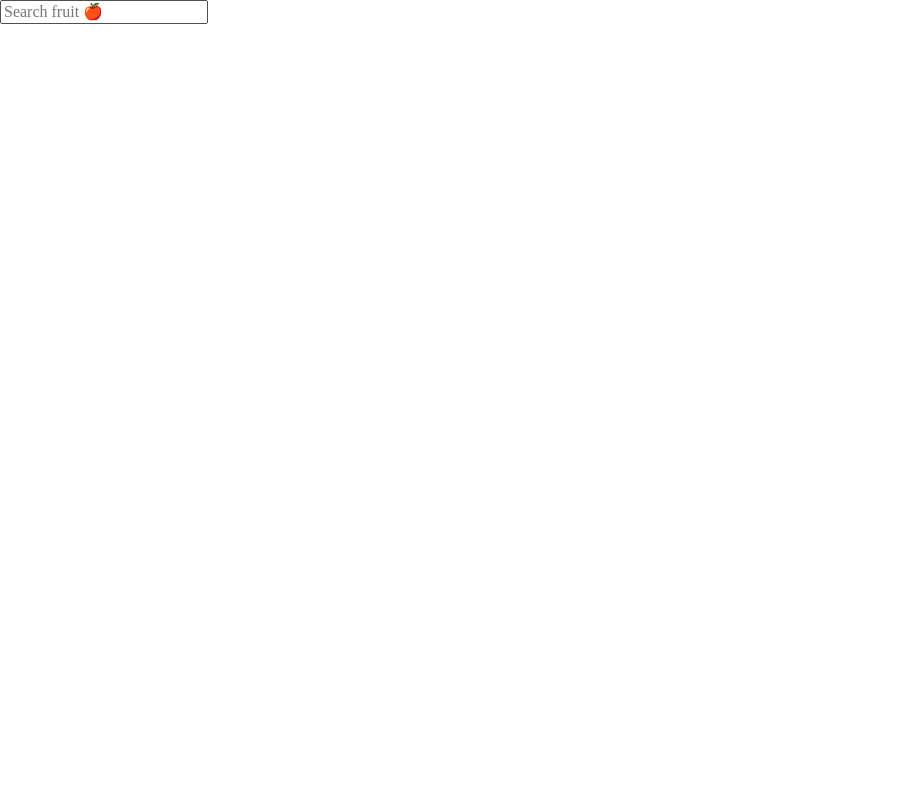
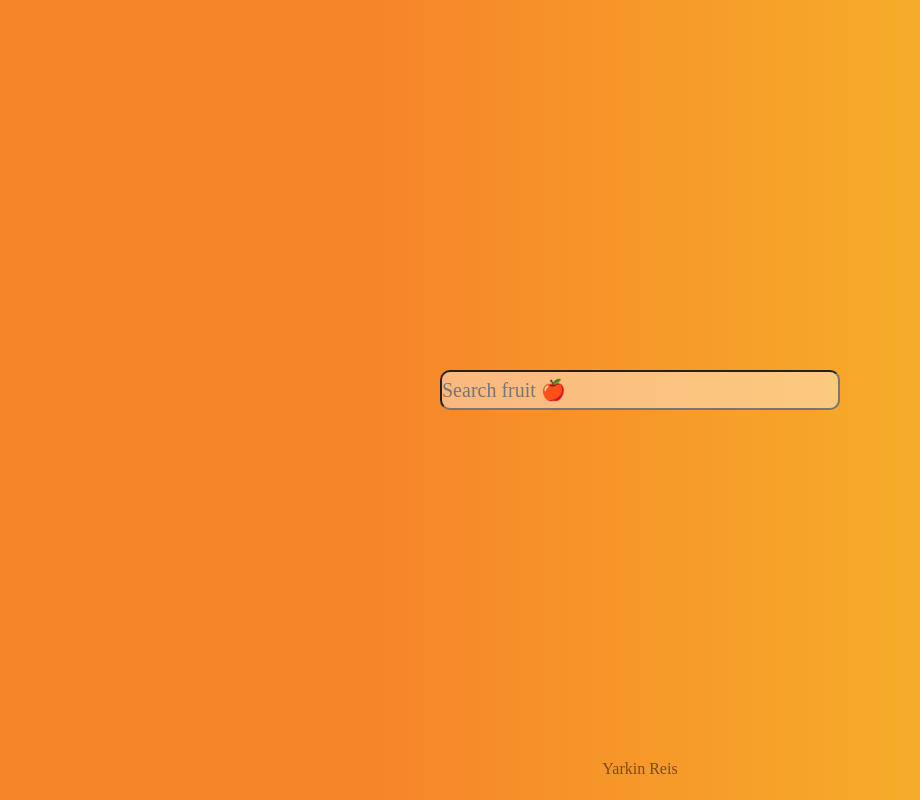
Before and after one commit to YarkinReis/Fruit_Search_Project, a plain HTML site: page index.html in a window 1280 px wide. Shown: the whole page, without its empty margins (0-920 px from the left). Drawn offline with nearby package versions, Linux system fonts and the light colour scheme.

Commit message:
All codes are done!

```diff
--- a/index.html
+++ b/index.html
@@ -15,6 +15,7 @@
 		<ul></ul>
 	</div>
 </div>
+<p class="footer"> Yarkin Reis  </p>
 <!-- partial -->
   <script  src="./script.js"></script>
 
--- a/script.js
+++ b/script.js
@@ -14,9 +14,9 @@ function search(str) {
 
 function searchHandler(e) {
 	// TODO
-    const inputVal = input.value;
+    const inputVal = input.value.toLowerCase();
     const results = search(inputVal);
-
+    showSuggestions(results,inputVal);
 
 }
 
@@ -26,11 +26,14 @@ function showSuggestions(results, inputVal) {
         const li = document.createElement('li');
         li.textContent = element;
         suggestions.appendChild(li);
+        li.addEventListener('click',useSuggestion);
     });
 	// TODO
 }
 
 function useSuggestion(e) {
+    input.value = e.target.textContent;
+    suggestions.innerHTML='';
 	// TODO
 }
 
--- a/style.css
+++ b/style.css
@@ -1,46 +1,97 @@
 * {
-    /* box-sizing: border-box; */
+    box-sizing: border-box;
+    padding: 0;
+    margin: 0;
+
   }
 
   :focus {
+    outline: rgba(0,0,0,0.3) auto 8px;
    /* TODO */
   }
 
   body {
+    background: linear-gradient(
+    90deg,
+    rgba(245, 112, 4, 0.85) 30%,
+    rgba(245, 167, 4, 0.85) 80%
+  );
+  display: flex;
+  justify-content: center;
+  align-items: center;
+  height: 50vh;
     /* TODO */
   }
 
   input {
+    width: 100%;
+ font-size: 20px;
+
+ height: 40px;
+ width: 400px;
+ border-radius: 10px;
    /* TODO */
   }
 
   .search-container {
+    position: absolute;
+    left: 50%;
+    top: 50%;
+    width: auto;
+    height: auto;
+    transform: translate(-50%,-30px);
    /* TODO */
   }
   .search-container input,
   .search-container .suggestions {
+    position: relative;
+    max-height: 20vw;
     /* TODO */
   }
   .search-container input {
+    background-color: rgba(255,255,255,0.4);
    /* TODO */
   }
   .search-container .suggestions {
+    cursor: pointer;
+  position: absolute;
+  max-height: 180px;
+  overflow-y: auto;
+  left: 0;
+  right: 0;
+  top: 100%;
      /* TODO */
   }
 
   ul {
+    max-height: 35%;
+  padding: 0;
+  margin: 0;
     /* TODO */
   }
   ul.has-suggestions {
+    overflow-y: auto;
     /* TODO */
   }
   ul li {
+    list-style-type: none;
     /* TODO */
   }
   ul li:hover {
+    background-color: rgba(0,0,0,0.1);
+  font-size: 25px;
     /* TODO */
   }
 
   input {
+    width: 400px;
+  height: 40px;
      /* TODO */
   }
+
+  .footer {
+    display: flex;
+    position: fixed;
+    top: 95%;
+    opacity: 50%;
+  }
```
